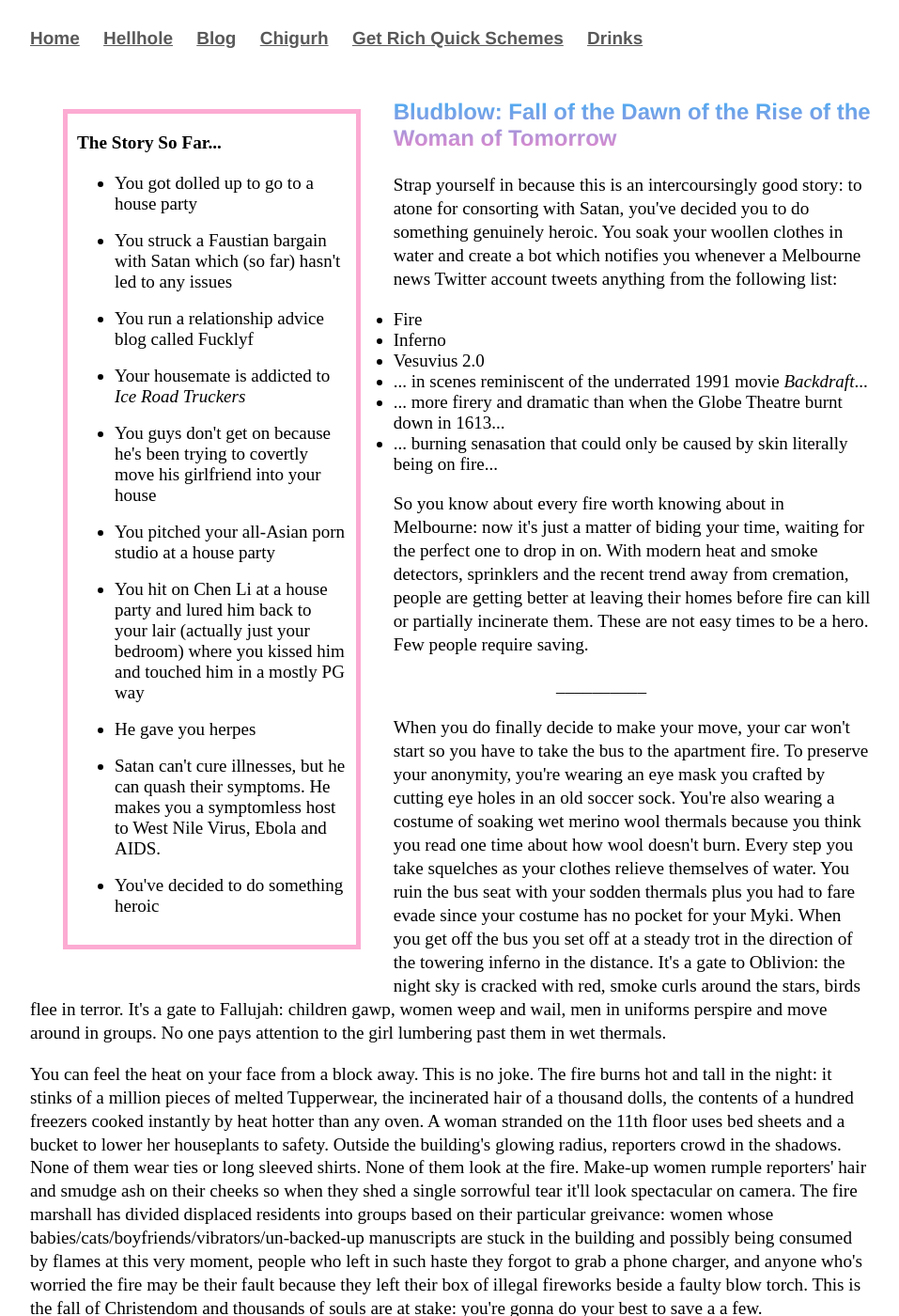
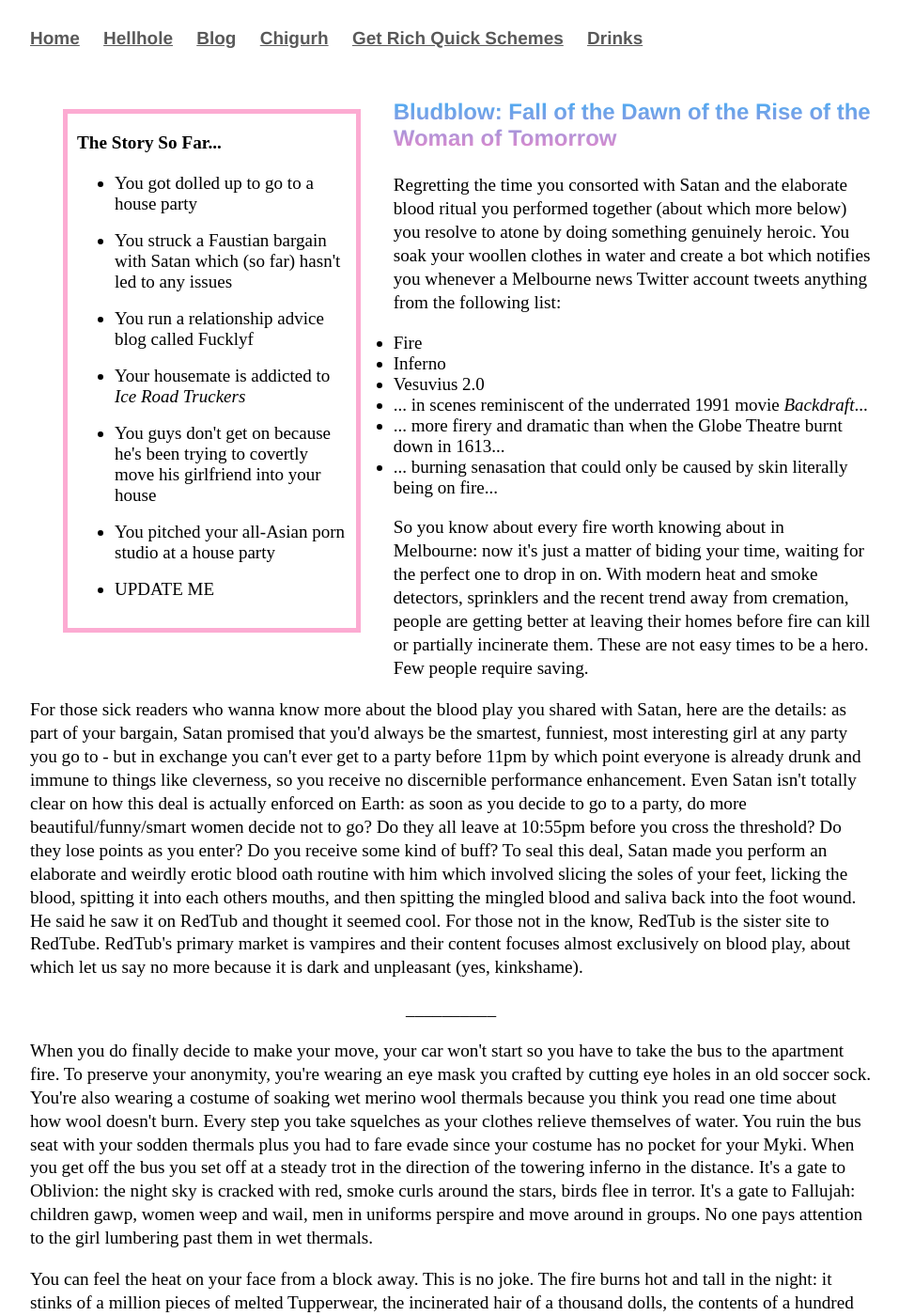
Before and after one commit to Pinelife/pinelife.github.io, a Jekyll site: the page Hellhole/Room12.html, which Jekyll copies as it is, in a window 1280 px wide and 1400 px high. Shown: the whole window at 94% size, without its empty margins (160-1117 px from the left). Built offline with Jekyll 4.4.1, drawn with Linux system fonts in a browser that asks for light colours.

Commit message:
Update Room12.html

```diff
--- a/Hellhole/Room12.html
+++ b/Hellhole/Room12.html
@@ -32,23 +32,14 @@
 <br/>
 <li>You pitched your all-Asian porn studio at a house party</li>
   </br>
-<li>You hit on Chen Li at a house party and lured him back to your lair (actually just your bedroom) where you kissed him and touched
-him in a mostly PG way</li>
-  </br>
-<li>He gave you herpes</li>
-<br/>
-<li>Satan can't cure illnesses, but he can quash their symptoms. He makes you a symptomless host to West Nile Virus, Ebola and AIDS.
-</li>
-  </br>
-<li>You've decided to do something heroic</li>
-
+<li>UPDATE ME</li>
    </ul>
     </p>
 </div>
 <h3>Bludblow: Fall of the Dawn of the Rise of the Woman of Tomorrow</h3>
-<p>Strap yourself in because this is an intercoursingly good story: to atone for consorting with Satan, you've decided you to do
-something genuinely heroic. You soak your woollen clothes in water and create a bot which notifies you whenever a Melbourne news Twitter
-  account tweets anything from the following list:</p>
+<p>Regretting the time you consorted with Satan and the elaborate blood ritual you performed together (about which more below)
+you resolve to atone by doing something genuinely heroic. You soak your woollen clothes in water and create a bot which
+notifies you whenever a Melbourne news Twitter account tweets anything from the following list:</p>
   <ul>
     <li>Fire</li>
     <li>Inferno</li>
@@ -61,7 +52,16 @@ something genuinely heroic. You soak your woollen clothes in water and create a
 With modern heat and smoke detectors, sprinklers and the recent trend away from cremation, people are getting better at leaving their homes
   before fire can kill or partially incinerate them. These are not easy times to be a hero. Few people require saving.
 </p>
-
+<p>For those sick readers who wanna know more about the blood play you shared with Satan, here are the details:
+as part of your bargain, Satan promised that you'd always be the smartest, funniest, most interesting girl at any party you go
+to - but in exchange you can't ever get to a party before 11pm by which point everyone is already drunk and immune to things like
+cleverness, so you receive no discernible performance enhancement. Even Satan isn't totally clear on how this deal is actually enforced
+on Earth: as soon as you decide to go to a party, do more beautiful/funny/smart women decide not to go? Do they all leave at 10:55pm
+before you cross the threshold? Do they lose points as you enter? Do you receive some kind of buff?
+To seal this deal, Satan made you perform an elaborate and weirdly erotic blood oath routine with him which involved slicing the soles
+of your feet, licking the blood, spitting it into each others mouths, and then spitting the mingled blood and saliva back into the foot
+wound. He said he saw it on RedTub and thought it seemed cool. For those not in the know, RedTub is the sister site to RedTube. RedTub's
+primary market is vampires and their content focuses almost exclusively on blood play, about which let us say no more because it is dark and unpleasant (yes, kinkshame).</p>
 <p style="text-align:center" class="indented">
 __________
 </p>
```
